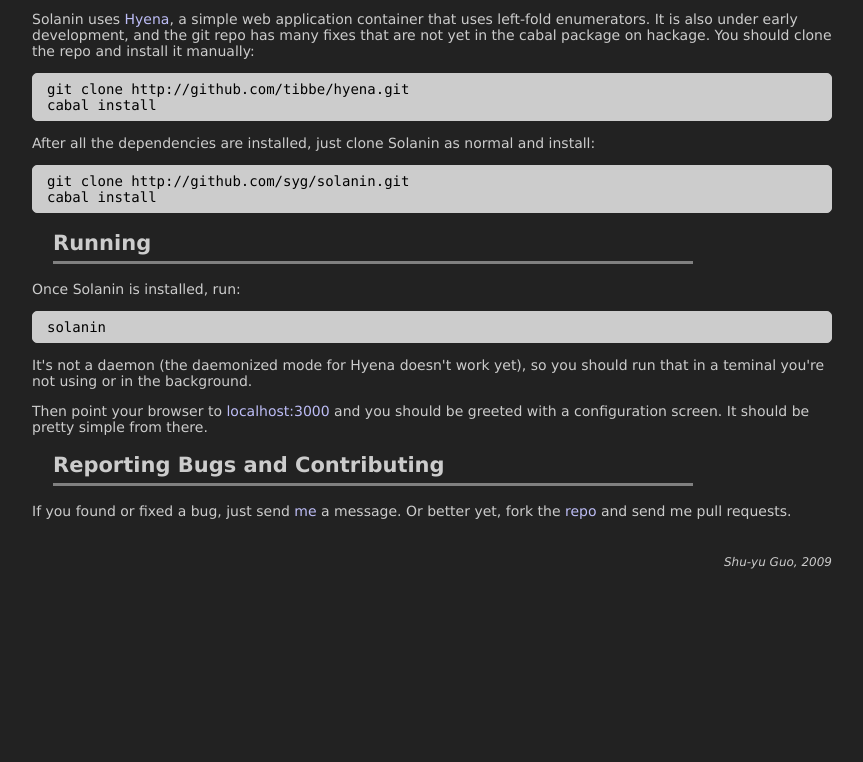
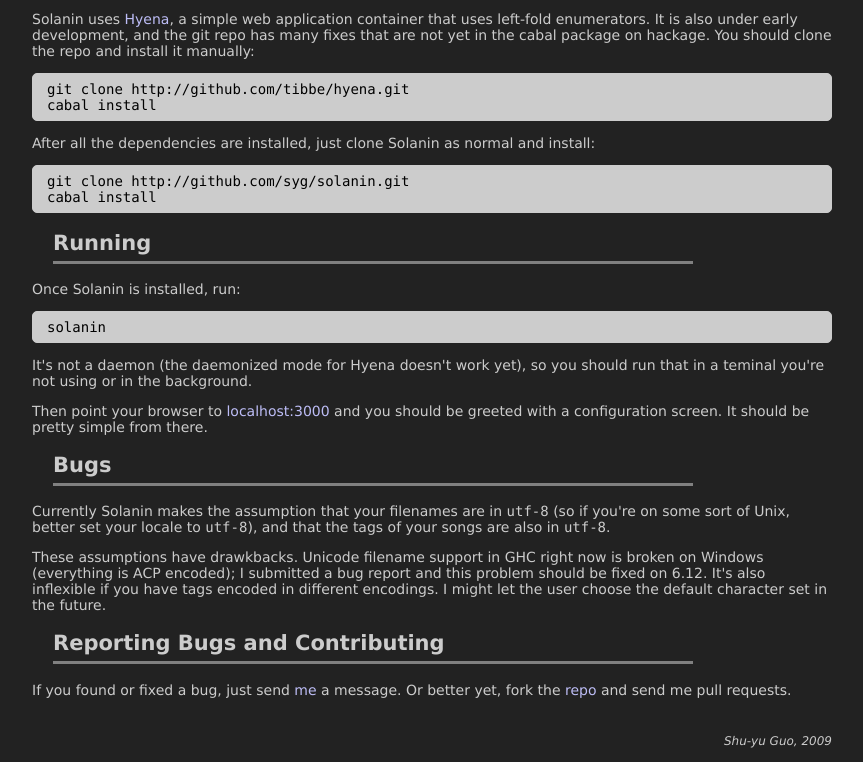
Before and after one commit to syg/solanin, a plain HTML site: page index.html in a window 1280 px wide. Shown: the part 425-1187 px from the top of the page, without its empty margins (208-1071 px from the left). Before the commit the page ends 1008 px from the top, so only its background shows below. Drawn offline with Linux system fonts and the light colour scheme.

Commit message:
Added Bugs section

```diff
--- a/index.html
+++ b/index.html
@@ -102,6 +102,12 @@ cabal install</code></pre>
  <p>It's not a daemon (the daemonized mode for Hyena doesn't work yet), so you should run that in a teminal you're not using or in the background.</p>
  <p>Then point your browser to <a href="http://localhost:3000">localhost:3000</a> and you should be greeted with a configuration screen. It should be pretty simple from there.</p>
 
+ <h2>Bugs</h2>
+
+ <p>Currently Solanin makes the assumption that your filenames are in <code>utf-8</code> (so if you're on some sort of Unix, better set your locale to <code>utf-8</code>), and that the tags of your songs are also in <code>utf-8</code>.
+ <p>These assumptions have drawkbacks. Unicode filename support in GHC right
+ now is broken on Windows (everything is ACP encoded); I submitted a bug report and this problem should be fixed on 6.12. It's also inflexible if you have tags encoded in different encodings. I might let the user choose the default character set in the future.</p>
+
  <h2>Reporting Bugs and Contributing</h2>
  <p>If you found or fixed a bug, just send <a href="http://github.com/syg">me</a> a message. Or better yet, fork the <a href="http://github.com/syg/solanin">repo</a> and send me pull requests.</p>
 
```
